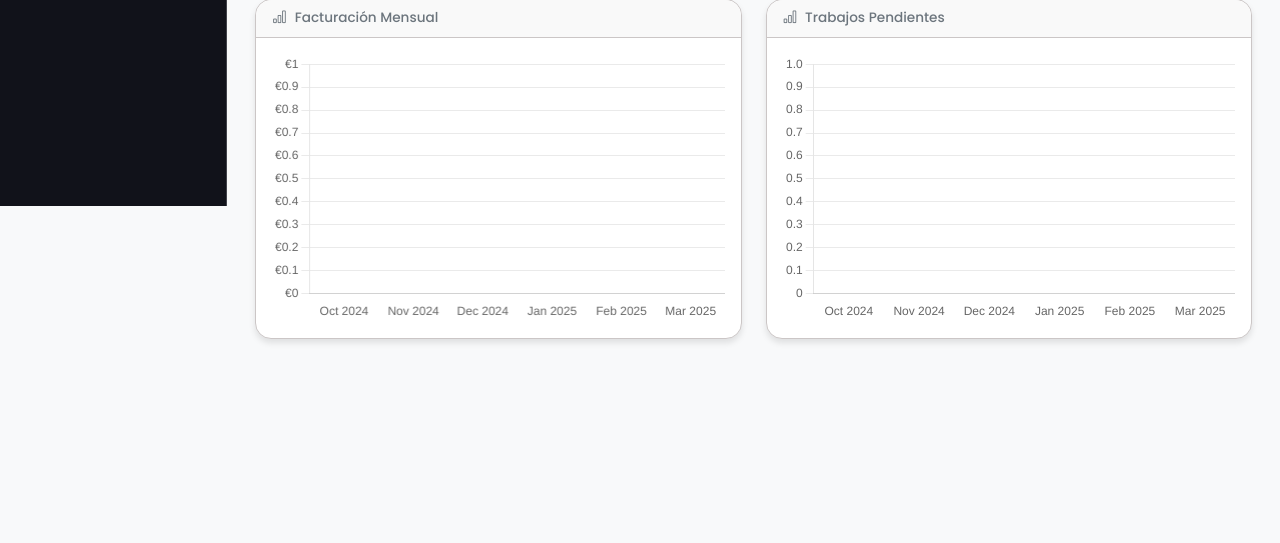
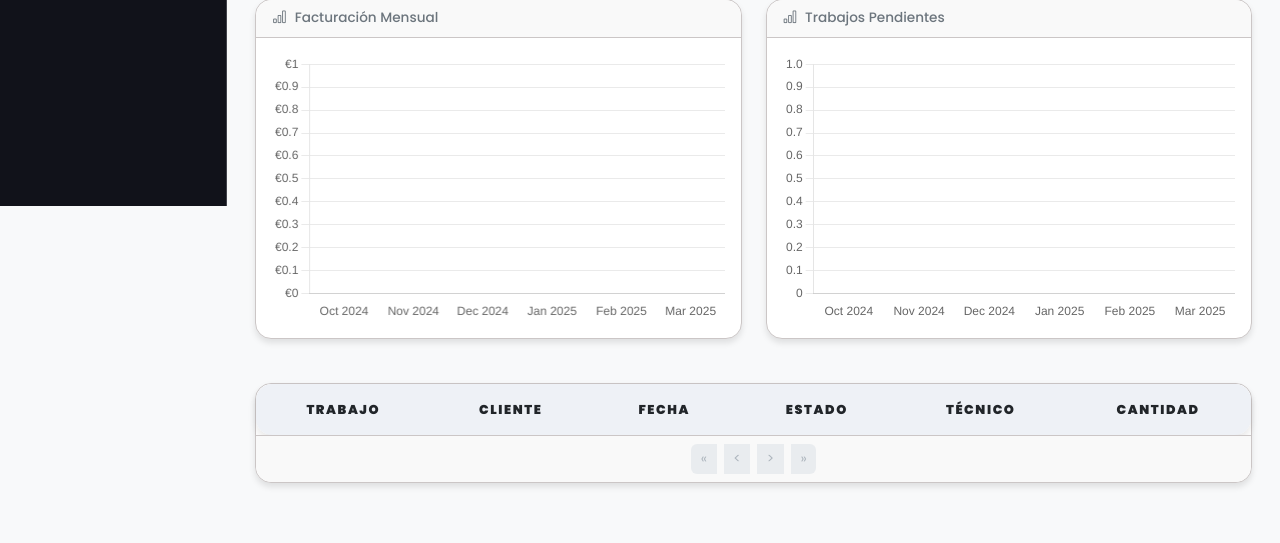
Before and after one commit to iiTzSenn/Coinpla__v1, a Flask app: page / in a window 1280 px wide. Shown: the part 594-1137 px from the top of the page. Before the commit the page ends 937 px from the top, so only its background shows below. Run offline with Flask 3, Linux system fonts and the light colour scheme; a user stored in the database is signed in; tables that the repository leaves empty hold one stand-in row (values such as "Sample post"); lists and menus that the app fills with data are empty; some libraries are stand-ins or nearby versions.

Commit message:
COINPLA (mejoras en el dashboard y tabla reutilizable)

```diff
--- a/app/routes/jobs.py
+++ b/app/routes/jobs.py
@@ -89,6 +89,12 @@ def index():
             facturacion_mes.append(total_facturacion)
         facturacion_mes.reverse()
 
+        page = request.args.get('page', 1, type=int)
+        per_page = 10
+        trabajos_pendientes_proceso = Job.query.filter(Job.estado.in_(['Pendiente', 'En Proceso'])) \
+                                               .order_by(Job.updated_at.desc()) \
+                                               .paginate(page=page, per_page=per_page, error_out=False)
+
         return render_template('dashboard_admin.html',
                                trabajos_recientes=trabajos_recientes,
                                total_usuarios=total_usuarios,
@@ -99,7 +105,8 @@ def index():
                                trabajos_mes=trabajos_mes,
                                trabajosPendientesMes=trabajosPendientesMes,  # Enviar al frontend
                                facturacion_mes=facturacion_mes,  # Enviar al frontend
-                               eventos_calendario=eventos_calendario)
+                               eventos_calendario=eventos_calendario,
+                               trabajos_pendientes_proceso=trabajos_pendientes_proceso)
 
 @jobs_bp.route('/jobs')
 @login_required
--- a/app/static/css/styles.css
+++ b/app/static/css/styles.css
@@ -15,6 +15,25 @@
   --base-bg: #11121a;
   --hover-clr: #222533;
   --accent-clr: #5e63ff;
+  --clr-primary: #81d4fa;
+  --clr-primary-light: #e1f5fe;
+  --clr-primary-dark: #4fc3f7;
+  --clr-gray100: #f9fbff;
+  --clr-gray150: #f4f6fb;
+  --clr-gray200: #eef1f6;
+  --clr-gray300: #e1e5ee;
+  --clr-gray400: #767b91;
+  --clr-gray500: #4f546c;
+  --clr-gray600: #2a324b;
+  --clr-gray700: #161d34;
+  --clr-pending: #fff0c2;
+  --clr-pending-font: #a68b00;
+  --clr-unpaid: #ffcdd2;
+  --clr-unpaid-font: #c62828;
+  --clr-paid: #c8e6c9;
+  --clr-paid-font: #388e3c;
+  --clr-link: #2962ff;
+  --radius: 0.2rem;
 }
 
 /* Estilos base */
@@ -468,3 +487,151 @@ select:focus,
   width: 100%; /* Ocupa todo el ancho del contenedor */
   height: 300px; /* Altura consistente */
 }
+
+table {
+  border-collapse: collapse;
+  box-shadow: 0 5px 10px var(--clr-gray300);
+  background-color: #fff;
+  overflow: hidden;
+  width: 100%;
+  border-radius: var(--radius);
+}
+
+thead {
+  box-shadow: 0 5px 10px var(--clr-gray300);
+}
+
+th {
+  padding: 1rem 2rem;
+  text-transform: uppercase;
+  letter-spacing: 0.1rem;
+  font-size: 0.7rem;
+  font-weight: 900;
+  text-align: left;
+}
+
+td {
+  padding: 1rem 2rem;
+}
+
+a {
+  text-decoration: none;
+  color: var(--clr-link);
+}
+
+.status {
+  border-radius: var(--radius);
+  padding: 0.2rem 1rem;
+  text-align: center;
+  font-weight: 600;
+  width: fit-content;
+}
+
+.status-pending {
+  background-color: var(--clr-pending);
+  color: var(--clr-pending-font);
+}
+
+.status-paid {
+  background-color: var(--clr-paid);
+  color: var(--clr-paid-font);
+}
+
+.status-unpaid {
+  background-color: var(--clr-unpaid);
+  color: var(--clr-unpaid-font);
+}
+
+tbody tr:nth-child(even) {
+  background-color: var(--clr-gray150);
+}
+
+.custom-table {
+  border-collapse: collapse;
+  box-shadow: 0 4px 8px rgba(0, 0, 0, 0.1); /* Sombra ligera */
+  background-color: #fff; /* Fondo blanco para toda la tabla */
+  overflow: hidden;
+  width: 100%;
+  border-radius: 1rem; /* Esquinas redondeadas más marcadas */
+  transition: transform 0.3s ease, box-shadow 0.3s ease;
+}
+
+.custom-table thead {
+  background-color: var(--clr-gray200); /* Fondo gris claro para la cabecera */
+  box-shadow: 0 2px 4px rgba(0, 0, 0, 0.1);
+}
+
+.custom-table th {
+  padding: 1rem 2rem;
+  text-transform: uppercase;
+  letter-spacing: 0.1rem;
+  font-size: 0.8rem;
+  font-weight: 900;
+  text-align: center; /* Centrar texto en la cabecera */
+}
+
+.custom-table td {
+  padding: 1rem 2rem;
+  background-color: #fff; /* Fondo blanco para todas las celdas */
+  text-align: center; /* Centrar contenido de las celdas */
+  transition: background-color 0.3s ease;
+}
+
+.custom-table tbody tr {
+  transition: transform 0.2s ease;
+}
+
+.custom-table tbody tr:hover {
+  background-color: var(--clr-gray150); /* Color de fondo al pasar el ratón */
+  transform: translateY(-2px); /* Efecto de elevación */
+}
+
+.custom-table a {
+  text-decoration: none;
+  color: var(--clr-link);
+}
+
+.custom-table .status {
+  border-radius: var(--radius);
+  padding: 0.2rem 1rem;
+  text-align: center;
+  font-weight: 600;
+  width: fit-content;
+  margin: 0 auto; /* Centrar el estado dentro de la celda */
+}
+
+.custom-table .status-pending {
+  background-color: var(--clr-pending); /* Color amarillo */
+  color: var(--clr-pending-font); /* Texto oscuro */
+}
+
+.custom-table .status-unpaid {
+  background-color: var(--clr-unpaid); /* Color rojo */
+  color: var(--clr-unpaid-font);
+}
+
+.custom-table .status-paid {
+  background-color: var(--clr-paid); /* Color verde */
+  color: var(--clr-paid-font);
+}
+
+.minimal-pagination {
+  font-size: 0.85rem;
+  color: #6c757d;
+  background-color: transparent;
+  border: none;
+  padding: 0.3rem 0.6rem;
+  transition: color 0.3s ease, background-color 0.3s ease;
+}
+
+.minimal-pagination:hover {
+  color: #495057;
+  background-color: #e9ecef;
+  border-radius: 0.25rem;
+  text-decoration: none;
+}
+
+.page-item.disabled .minimal-pagination {
+  color: #adb5bd;
+  pointer-events: none;
+}
--- a/app/static/js/dashboard.js
+++ b/app/static/js/dashboard.js
@@ -1,4 +1,6 @@
 document.addEventListener('DOMContentLoaded', function () {
+  let trabajosChart; // Variable para almacenar la instancia del gráfico de trabajos
+
   // Crear un degradado para las gráficas
   function createGradient(ctx, height) {
     const gradient = ctx.createLinearGradient(0, 0, height, 0);
@@ -7,12 +9,12 @@ document.addEventListener('DOMContentLoaded', function () {
     return gradient;
   }
 
-  // 1. Gráfico de Trabajos por Mes (Line)
+  // 1. Inicializar el gráfico de Trabajos
   const ctxTrabajos = document.getElementById('trabajosLineChart');
   if (ctxTrabajos) {
     const ctx = ctxTrabajos.getContext('2d');
     const gradient = createGradient(ctx, ctxTrabajos.height);
-    new Chart(ctx, {
+    trabajosChart = new Chart(ctx, {
       type: 'line',
       data: {
         labels: mesesLabels,
@@ -50,6 +52,29 @@ document.addEventListener('DOMContentLoaded', function () {
       }
     });
   }
+
+  // Función para filtrar el gráfico de Trabajos
+  window.filterChart = function (days) {
+    const now = new Date();
+    let filteredLabels = [];
+    let filteredData = [];
+
+    // Filtrar los datos según el rango de tiempo seleccionado
+    mesesLabels.forEach((label, index) => {
+      const labelDate = new Date(now.getFullYear(), now.getMonth() - (mesesLabels.length - 1 - index), 1);
+      const diffInDays = (now - labelDate) / (1000 * 60 * 60 * 24);
+
+      if (days === 'max' || diffInDays <= days) {
+        filteredLabels.push(label);
+        filteredData.push(trabajosMes[index]);
+      }
+    });
+
+    // Actualizar los datos del gráfico
+    trabajosChart.data.labels = filteredLabels;
+    trabajosChart.data.datasets[0].data = filteredData;
+    trabajosChart.update();
+  };
 
   // 2. Gráfico de Facturación Mensual (Bar)
   const ctxFacturacionBar = document.getElementById('facturacionBarChart');
--- a/app/templates/components/table.html
+++ b/app/templates/components/table.html
@@ -0,0 +1,75 @@
+<div class="card" style="border-radius: 1rem; border: 1px solid #cbc6c6;">
+  <div class="card-body p-0">
+    <table class="custom-table">
+      <thead>
+        <tr>
+          <th>Trabajo</th>
+          <th>Cliente</th>
+          <th>Fecha</th>
+          <th>Estado</th>
+          <th>Técnico</th>
+          <th>Cantidad</th>
+        </tr>
+      </thead>
+      <tbody>
+        {% for trabajo in trabajos_pendientes_proceso.items %}
+        <tr>
+          <td class="text-center"><a href="{{ url_for('jobs.ver_trabajo', id=trabajo.id) }}">TRB__{{ trabajo.id }}</a></td>
+          <td class="text-center">{{ trabajo.nombre_cliente }} {% if trabajo.apellido_cliente %}{{ trabajo.apellido_cliente }}{% endif %}</td>
+          <td class="text-center">{{ trabajo.fecha.strftime('%d/%m/%Y') }}</td>
+          <td class="text-center">
+            <p class="status
+              {% if trabajo.estado == 'Pendiente' %}status-pending
+              {% elif trabajo.estado == 'En Proceso' %}status-pending
+              {% else %}status-paid{% endif %}">{{ trabajo.estado }}</p>
+          </td>
+          <td class="text-center">
+            {% if trabajo.technician %}
+              {{ trabajo.technician.nombre }} {% if trabajo.technician.apellido %}{{ trabajo.technician.apellido }}{% endif %}
+            {% else %}
+              Sin asignar
+            {% endif %}
+          </td>
+          <td class="text-center">{{ trabajo.costo_estimado or 'N/A' }}</td>
+        </tr>
+        {% endfor %}
+      </tbody>
+    </table>
+  </div>
+  <div class="card-footer d-flex justify-content-center" style="border-radius: 0 0 1rem 1rem; background-color: #f9f9f9 !important; border-top: 1px solid #cbc6c6;">
+    <nav aria-label="Paginación">
+      <ul class="pagination m-0" style="gap: 0.5rem;">
+        {% if trabajos_pendientes_proceso.has_prev %}
+        <li class="page-item">
+          <a class="page-link minimal-pagination" href="{{ url_for('jobs.index', page=1) }}" aria-label="Primera página">&laquo;</a>
+        </li>
+        <li class="page-item">
+          <a class="page-link minimal-pagination" href="{{ url_for('jobs.index', page=trabajos_pendientes_proceso.prev_num) }}" aria-label="Página anterior">&lt;</a>
+        </li>
+        {% else %}
+        <li class="page-item disabled">
+          <span class="page-link minimal-pagination">&laquo;</span>
+        </li>
+        <li class="page-item disabled">
+          <span class="page-link minimal-pagination">&lt;</span>
+        </li>
+        {% endif %}
+        {% if trabajos_pendientes_proceso.has_next %}
+        <li class="page-item">
+          <a class="page-link minimal-pagination" href="{{ url_for('jobs.index', page=trabajos_pendientes_proceso.next_num) }}" aria-label="Página siguiente">&gt;</a>
+        </li>
+        <li class="page-item">
+          <a class="page-link minimal-pagination" href="{{ url_for('jobs.index', page=trabajos_pendientes_proceso.pages) }}" aria-label="Última página">&raquo;</a>
+        </li>
+        {% else %}
+        <li class="page-item disabled">
+          <span class="page-link minimal-pagination">&gt;</span>
+        </li>
+        <li class="page-item disabled">
+          <span class="page-link minimal-pagination">&raquo;</span>
+        </li>
+        {% endif %}
+      </ul>
+    </nav>
+  </div>
+</div>
--- a/app/templates/dashboard_admin.html
+++ b/app/templates/dashboard_admin.html
@@ -99,6 +99,12 @@
     </div>
   </div>
 
+  <div class="row mb-4">
+    <div class="col-12">
+      {% include 'components/table.html' %}
+    </div>
+  </div>
+
   <!-- PASO DE DATOS A JAVASCRIPT (Variables Globales) -->
   <script>
     var mesesLabels = {{ meses_labels|default([])|tojson }};
```
Also changed, not shown: app/static/js/table.js (added).
